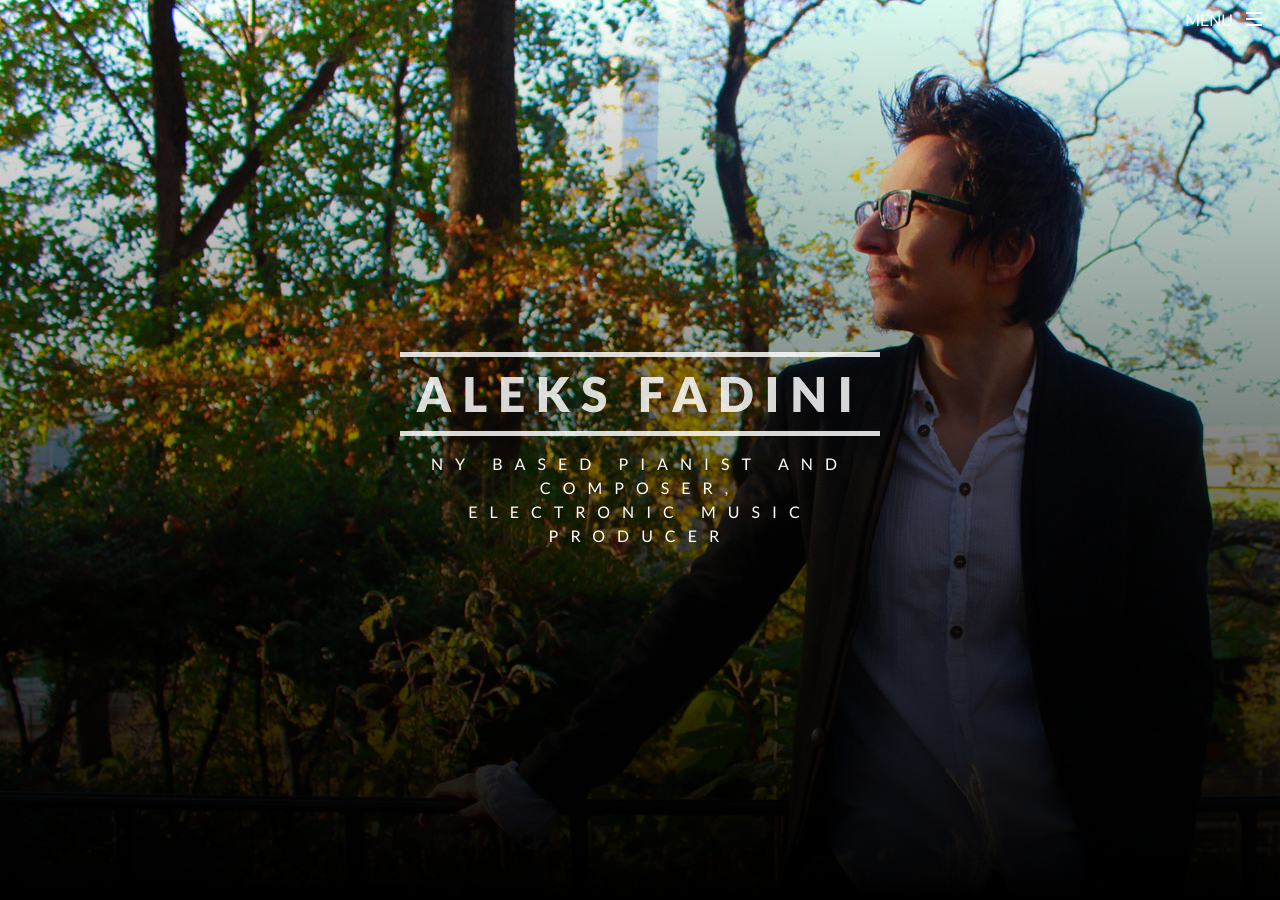
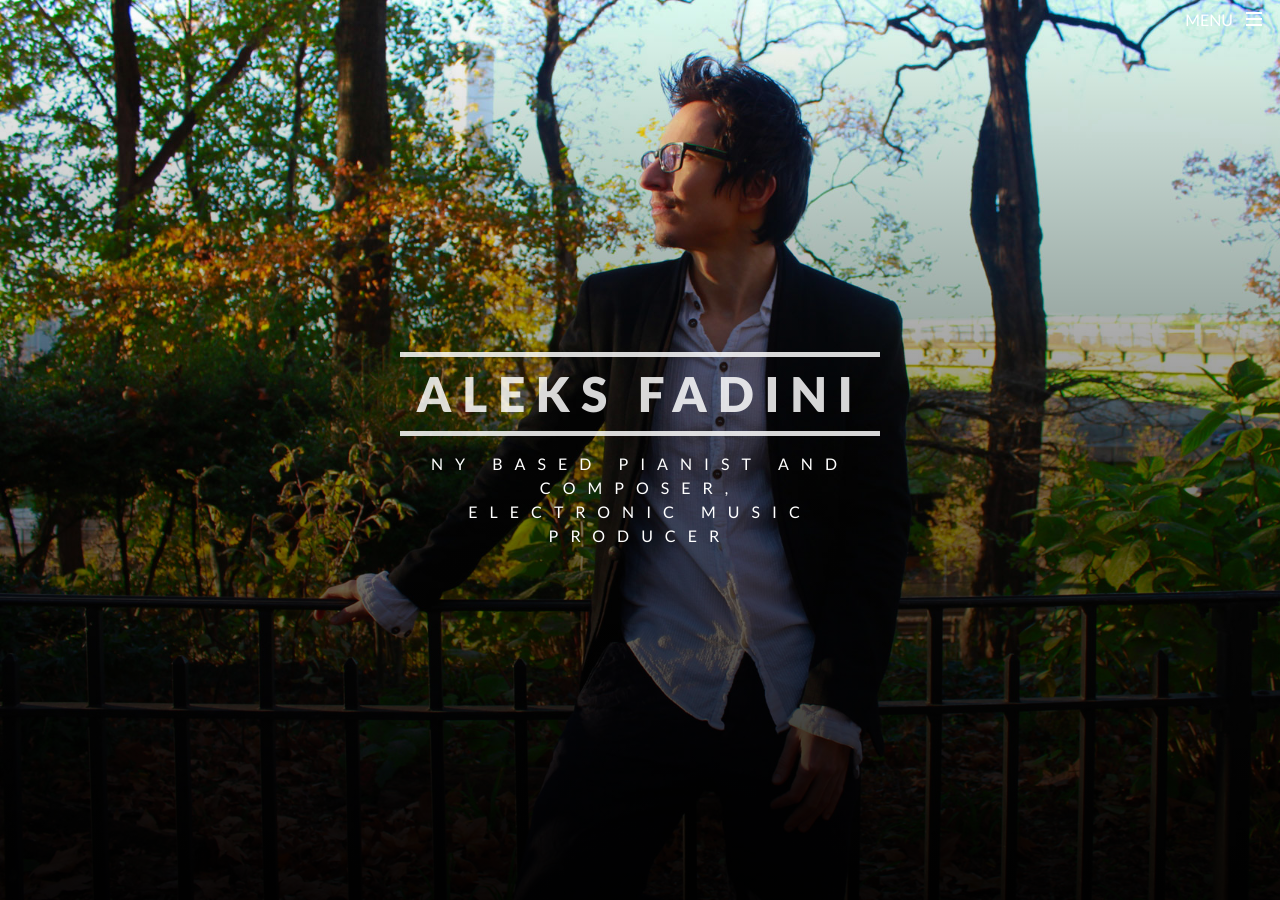
Before and after one commit to danvisintainer/aleksfadini, a Jekyll site: the page built from index.html, in a window 1280 px wide and 900 px high. Built offline with Jekyll 4.4.1, drawn with Linux system fonts in a browser that asks for light colours.

Commit message:
tweaked centering image with splash screen

```diff
--- a/_sass/_layout.scss
+++ b/_sass/_layout.scss
@@ -247,23 +247,25 @@
     }
 }
 
-#banner {
+.big-header {
     width: 100%;
     height: 100vh;
     position: relative;
-
     background-attachment: fixed;
-    background-position: center;
+    background-position: 0% 20%;
+    background-repeat: no-repeat;
     background-size: cover;
-
-    background: linear-gradient(rgba(0, 0, 0, 0), #000), url('/assets/images/banner.jpg');
+    /* background: linear-gradient(rgba(0, 0, 0, 0), #000), url('/assets/images/banner.jpg'); */
+    background-image: linear-gradient(top, rgba(0,0,0,0), rgba(0,0,0,0.9)), url('/assets/images/banner.jpg');
+    background-image: -moz-linear-gradient(top, rgba(0,0,0,0), rgba(0,0,0,0.9)), url("/assets/images/banner.jpg");
+    background-image: -webkit-linear-gradient(top, rgba(0,0,0,0), rgba(0,0,0,0.9)), url("/assets/images/banner.jpg");
+    background-image: -ms-linear-gradient(top, rgba(0,0,0,0), rgba(0,0,0,0.9)), url("/assets/images/banner.jpg");
 
     .fadecard {
         position: absolute;
         width: 100%;
         height: 100%;
         background: rgba(200, 200, 200, 1);
-
         -webkit-transition: background 3s ease-in-out;
         -moz-transition: background 3s ease-in-out;
         -o-transition: background 3s ease-in-out;
```
